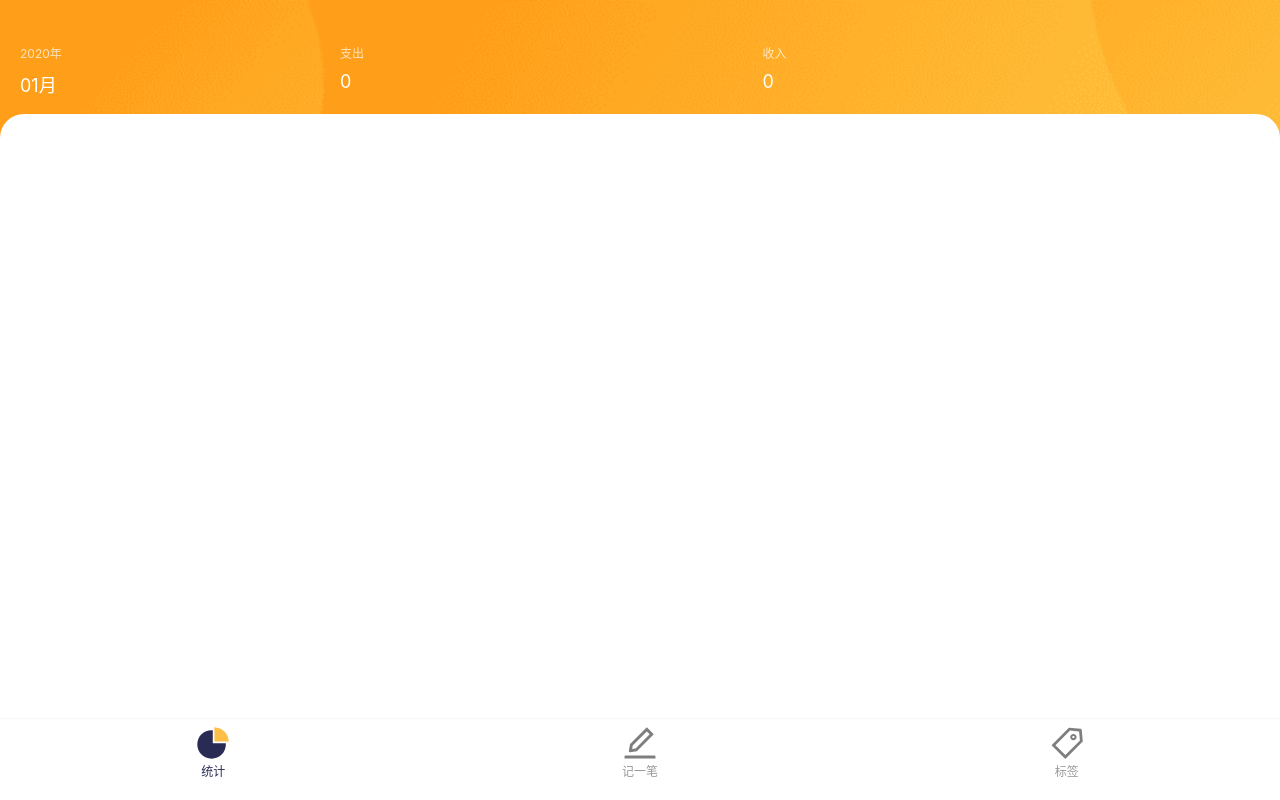
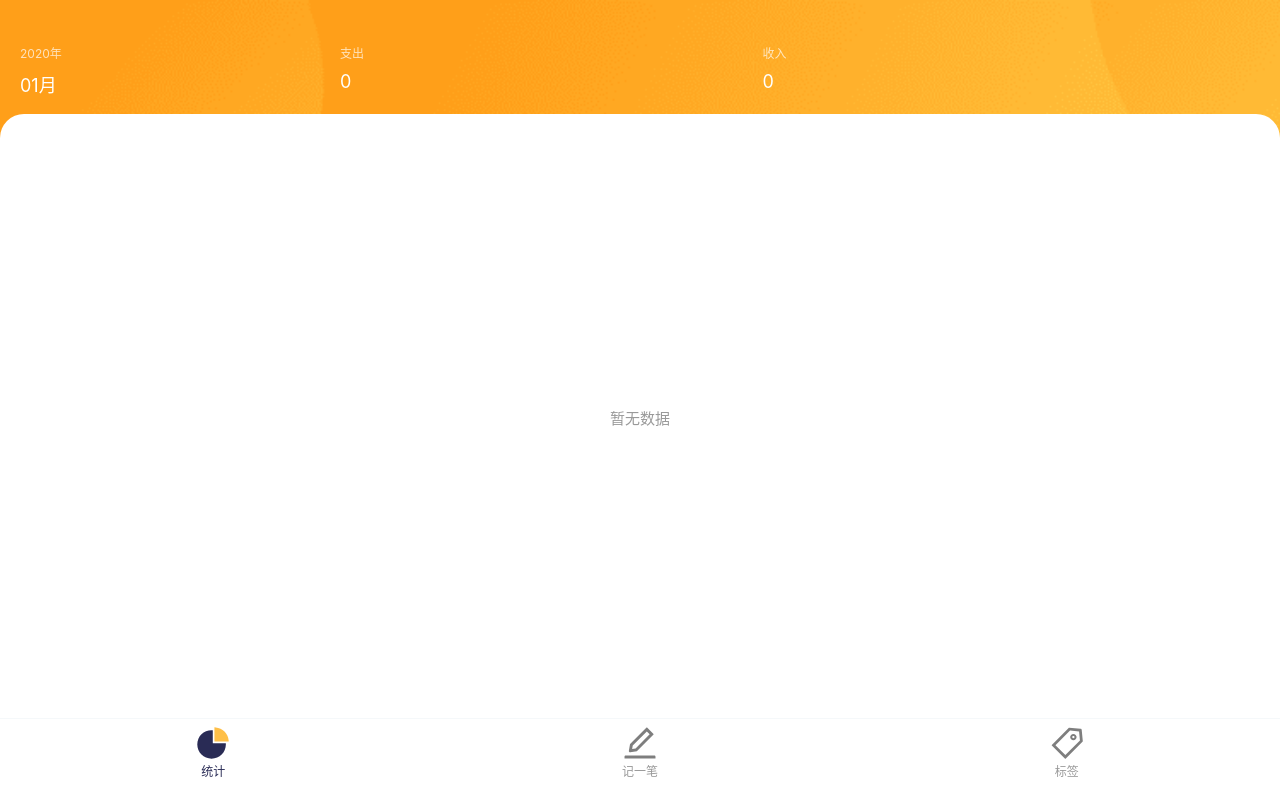
Before and after one commit to sumucheng/vue-bill, a Vue app: page /labels#/statistics in a window 1280 px wide. Built offline with nearby package versions, Linux system fonts and the light colour scheme.

Commit message:
添加无数据时显示的页面

```diff
--- a/src/views/Statistics.vue
+++ b/src/views/Statistics.vue
@@ -2,7 +2,7 @@
   <Layout>
     <Title :now="now" :expendAndIncome="expendAndIncome" />
     <div class="panel">
-      <div class="billList">
+      <div class="billList" v-if="displayBills===true">
         <div v-for="bills in displayBills" :key="bills.data[0].time">
           <div class="timeAndSum">
             <Time :time="bills.date" />
@@ -11,6 +11,7 @@
           <BillItem v-for="bill in bills.data" :key="bill.time" :bill="bill" />
         </div>
       </div>
+      <div v-else class="noData">暂无数据</div>
     </div>
   </Layout>
 </template>
@@ -71,6 +72,14 @@ export default class Statistics extends Vue {
   background-color: white;
   width: 100%;
   border-radius: $border-radius-l;
+  .noData {
+    height: 100%;
+    width: 100%;
+    display: flex;
+    justify-content: center;
+    align-items: center;
+    font-size: $font-size-m;
+    color: $grey;
   }
   .billList {
     max-height: 100%;
@@ -84,4 +93,5 @@ export default class Statistics extends Vue {
       font-size: $font-size-s;
     }
   }
+}
 </style>
```
Lines whose indentation alone changed are shown as unchanged.
